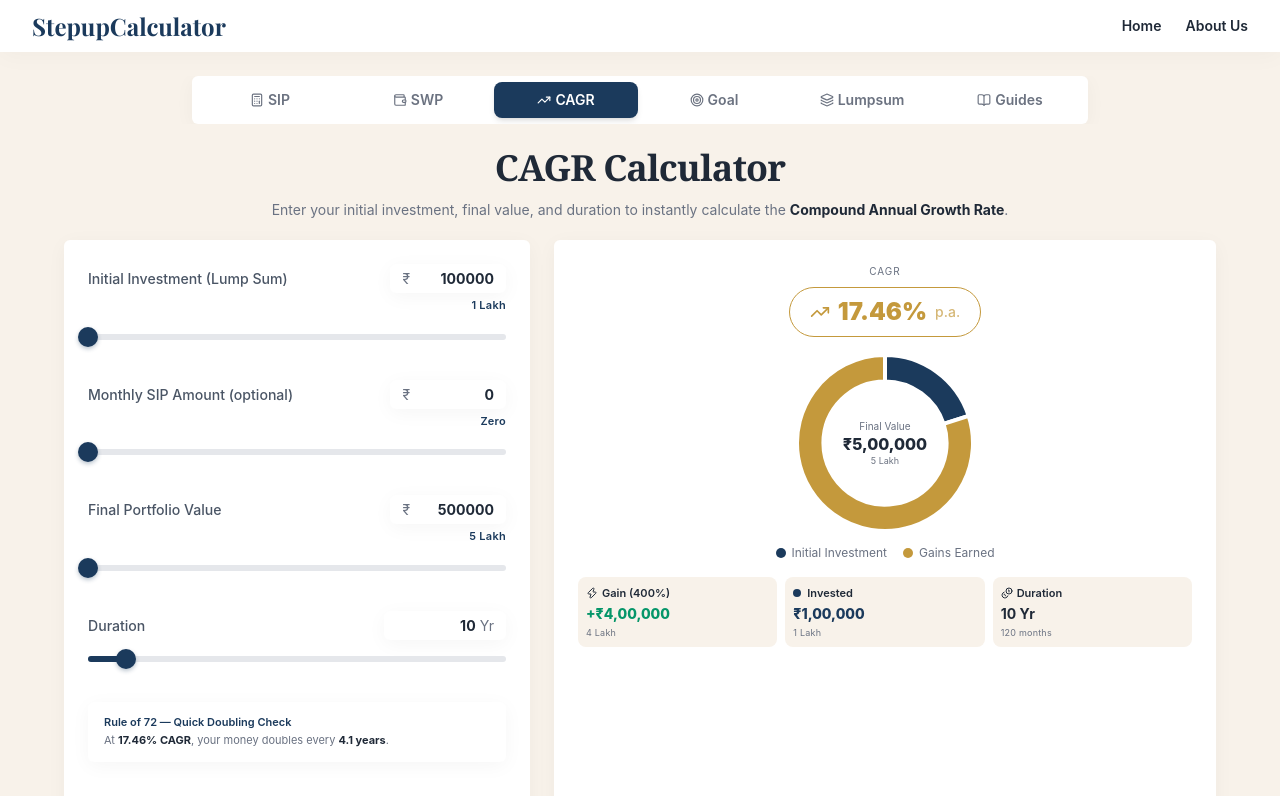
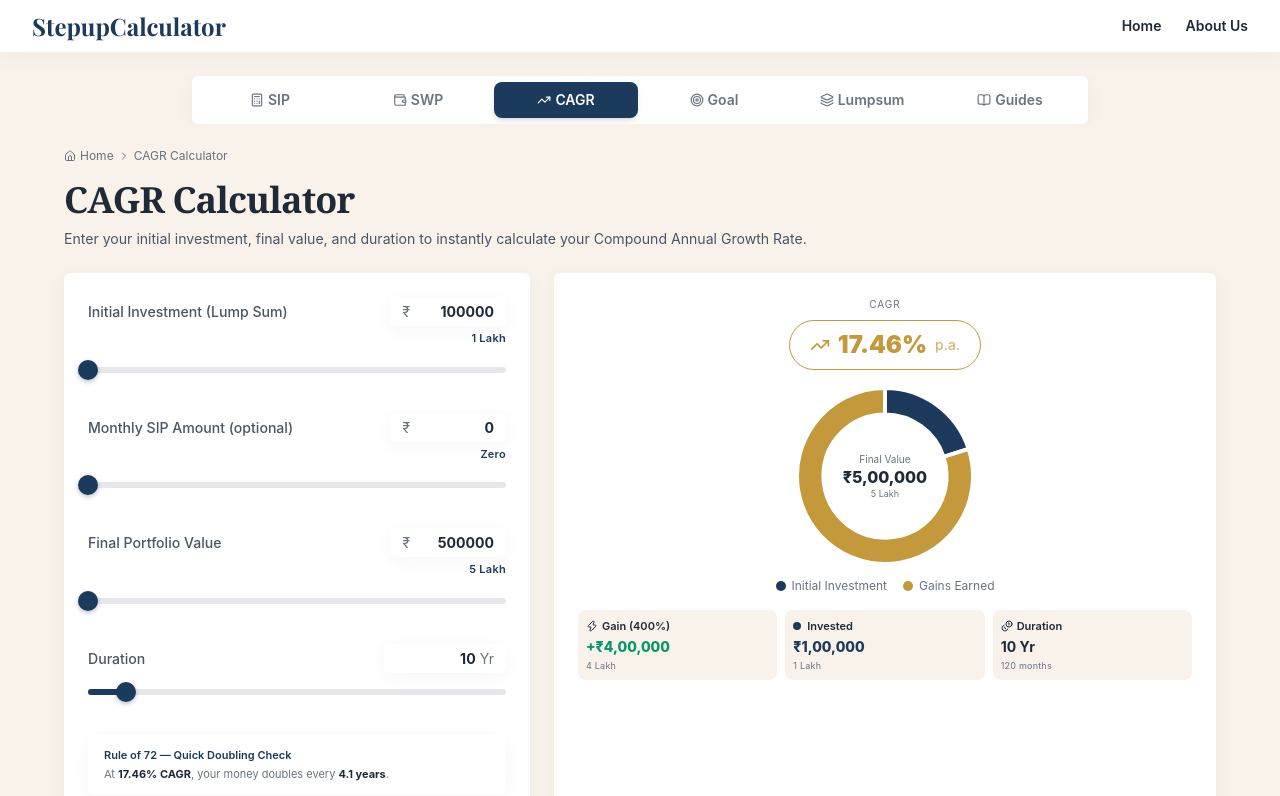
Before and after one commit to wwerajattigercom-netizen/SIP-Calculator, a Next.js app: page /cagr-calculator in a window 1280 px wide. Shown: the top 796 px of the page. Built offline with nearby package versions, Linux system fonts and the light colour scheme; a web font is replaced by a local one.

Commit message:
style: standardize header alignment, descriptions, and breadcrumbs across all calculators

```diff
--- a/src/app/cagr-calculator/page.js
+++ b/src/app/cagr-calculator/page.js
@@ -6,6 +6,7 @@ import { useCAGRCalculator } from '@/hooks/useCAGRCalculator';
 import InputSlider from '@/components/InputSlider';
 import CAGRResultSection from '@/components/CAGRResultSection';
 import CalculatorTabs from '@/components/CalculatorTabs';
+import Breadcrumb from '@/components/Breadcrumb';
 import { TrendingUp, Mail, Info, HelpCircle, ChevronDown, ArrowRight, Calculator, Target } from 'lucide-react';
 import { formatToShortWords } from '@/utils/formatters';
 
@@ -191,19 +192,17 @@ export default function CAGRCalculatorPage() {
         <div className="max-w-6xl w-full mx-auto">
 
           <CalculatorTabs />
+          <Breadcrumb items={[{ label: 'CAGR Calculator' }]} />
 
           {/* Header */}
-          <div className="flex items-center justify-center mb-2 lg:mb-3">
-
-            <h1 className="text-3xl md:text-4xl font-serif font-bold tracking-tight text-[#1F2937]">
-              CAGR  Calculator
+          <div className="flex flex-col mb-6 mt-4">
+            <h1 className="text-3xl md:text-4xl font-serif font-bold tracking-tight text-[#1F2937] mb-2">
+              CAGR Calculator
             </h1>
+            <p className="text-gray-600 max-w-3xl">
+              Enter your initial investment, final value, and duration to instantly calculate your Compound Annual Growth Rate.
+            </p>
           </div>
-
-          <p className="text-center text-gray-500 text-sm mb-5 max-w-3xl mx-auto">
-            Enter your initial investment, final value, and duration to instantly calculate the{' '}
-            <strong className="text-[#1F2937]">Compound Annual Growth Rate</strong>.
-          </p>
 
           <div className="grid grid-cols-1 lg:grid-cols-12 gap-4 lg:gap-6 items-start">
 
--- a/src/app/lumpsum-calculator/page.js
+++ b/src/app/lumpsum-calculator/page.js
@@ -192,11 +192,13 @@ export default function LumpsumCalculatorPage() {
           <Breadcrumb items={[{ label: 'Lumpsum Calculator' }]} />
 
           {/* Page heading */}
-          <div className="flex items-center justify-start mb-6 mt-4">
-
-            <h1 className="text-3xl md:text-4xl font-serif font-bold tracking-tight text-[#1F2937]">
-              Lumpsum Calculator {' '}— One-Time Investment Returns
+          <div className="flex flex-col mb-6 mt-4">
+            <h1 className="text-3xl md:text-4xl font-serif font-bold tracking-tight text-[#1F2937] mb-2">
+              Lumpsum Calculator — One-Time Investment Returns
             </h1>
+            <p className="text-gray-600 max-w-3xl">
+              Calculate the future value of your one-time investment with compounding interest.
+            </p>
           </div>
 
           {/* ── MAIN GRID ── */}
--- a/src/app/page.js
+++ b/src/app/page.js
@@ -6,7 +6,9 @@ import { useCalculator } from '@/hooks/useCalculator';
 import InputSlider from '@/components/InputSlider';
 import ResultSection from '@/components/ResultSection';
 import { Calculator, Mail, Info, HelpCircle, ChevronDown, Target, ArrowRight } from 'lucide-react';
+
 import CalculatorTabs from '@/components/CalculatorTabs';
+import Breadcrumb from '@/components/Breadcrumb';
 
 const jsonLd = {
   "@context": "https://schema.org",
@@ -137,12 +139,16 @@ export default function Home() {
 
           {/* Add Calculator Tabs Navigation */}
           <CalculatorTabs />
+          <Breadcrumb items={[{ label: 'SIP Calculator' }]} />
 
           {/* Header */}
-          <div className="flex items-center justify-start mb-6 mt-4">
-            <h1 className="text-3xl md:text-4xl font-serif font-bold tracking-tight text-[#1F2937]">
+          <div className="flex flex-col mb-6 mt-4">
+            <h1 className="text-3xl md:text-4xl font-serif font-bold tracking-tight text-[#1F2937] mb-2">
               SIP Calculator with Step Up, Inflation & Lump Sum
             </h1>
+            <p className="text-gray-600 max-w-3xl">
+              Calculate the future value of your SIP investments with advanced options like step-up and inflation adjustments.
+            </p>
           </div>
 
           <div className="grid grid-cols-1 lg:grid-cols-12 gap-4 lg:gap-6 items-start">
--- a/src/app/swp-calculator/page.js
+++ b/src/app/swp-calculator/page.js
@@ -218,15 +218,14 @@ export default function SWPCalculatorPage() {
           <Breadcrumb items={[{ label: 'SWP Calculator' }]} />
 
           {/* Page heading */}
-          <div className="flex items-center justify-start mb-6 mt-4">
-            <h1 className="text-3xl md:text-4xl font-serif font-bold tracking-tight text-[#1F2937]">
-              SWP Calculator {' '}— Systematic Withdrawal Plan
+          <div className="flex flex-col mb-6 mt-4">
+            <h1 className="text-3xl md:text-4xl font-serif font-bold tracking-tight text-[#1F2937] mb-2">
+              SWP Calculator — Systematic Withdrawal Plan
             </h1>
+            <p className="text-gray-600 max-w-3xl">
+              Plan your monthly withdrawals from your mutual fund corpus. Calculate how much you can withdraw and how long your investment will last.
+            </p>
           </div>
-
-          <p className="text-gray-600 mb-8 max-w-3xl">
-            Plan your monthly withdrawals from your mutual fund corpus. Calculate how much you can withdraw and how long your investment will last.
-          </p>
 
           {/* ── MAIN GRID ── */}
           <div className="grid grid-cols-1 lg:grid-cols-12 gap-4 lg:gap-6 items-start">
--- a/src/app/target-amount-calculator/page.js
+++ b/src/app/target-amount-calculator/page.js
@@ -7,6 +7,7 @@ import InputSlider from '@/components/InputSlider';
 import TimeToGoalDisplay from '@/components/TimeToGoalDisplay';
 import YearlyGrowthTable from '@/components/YearlyGrowthTable';
 import CalculatorTabs from '@/components/CalculatorTabs';
+import Breadcrumb from '@/components/Breadcrumb';
 import { Target, Mail, Info, HelpCircle, ChevronDown, ArrowRight, Calculator } from 'lucide-react';
 
 const jsonLd = {
@@ -146,19 +147,17 @@ export default function TargetCalculatorPage() {
 
           {/* Tab Navigation */}
           <CalculatorTabs />
+          <Breadcrumb items={[{ label: 'Goal Calculator' }]} />
 
           {/* Header */}
-          <div className="flex items-center justify-center mb-2 lg:mb-3">
-
-            <h1 className="text-3xl md:text-4xl font-serif font-bold tracking-tight text-[#1F2937]">
-              Time to Goal  SIP Calculator
+          <div className="flex flex-col mb-6 mt-4">
+            <h1 className="text-3xl md:text-4xl font-serif font-bold tracking-tight text-[#1F2937] mb-2">
+              Time to Goal SIP Calculator
             </h1>
+            <p className="text-gray-600 max-w-3xl">
+              Enter your monthly SIP & target goal to see exactly how many years it takes to reach ₹1 Crore or any amount.
+            </p>
           </div>
-
-          {/* SEO subtitle */}
-          <p className="text-center text-gray-500 text-sm mb-5 max-w-3xl mx-auto">
-            Enter your monthly SIP & target goal — see <strong className="text-[#1F2937]">exactly how many years</strong> it takes to reach ₹1 Crore or any amount.
-          </p>
 
           <div className="grid grid-cols-1 lg:grid-cols-12 gap-4 lg:gap-6 items-start">
             {/* ── INPUT PANEL ── */}
```
